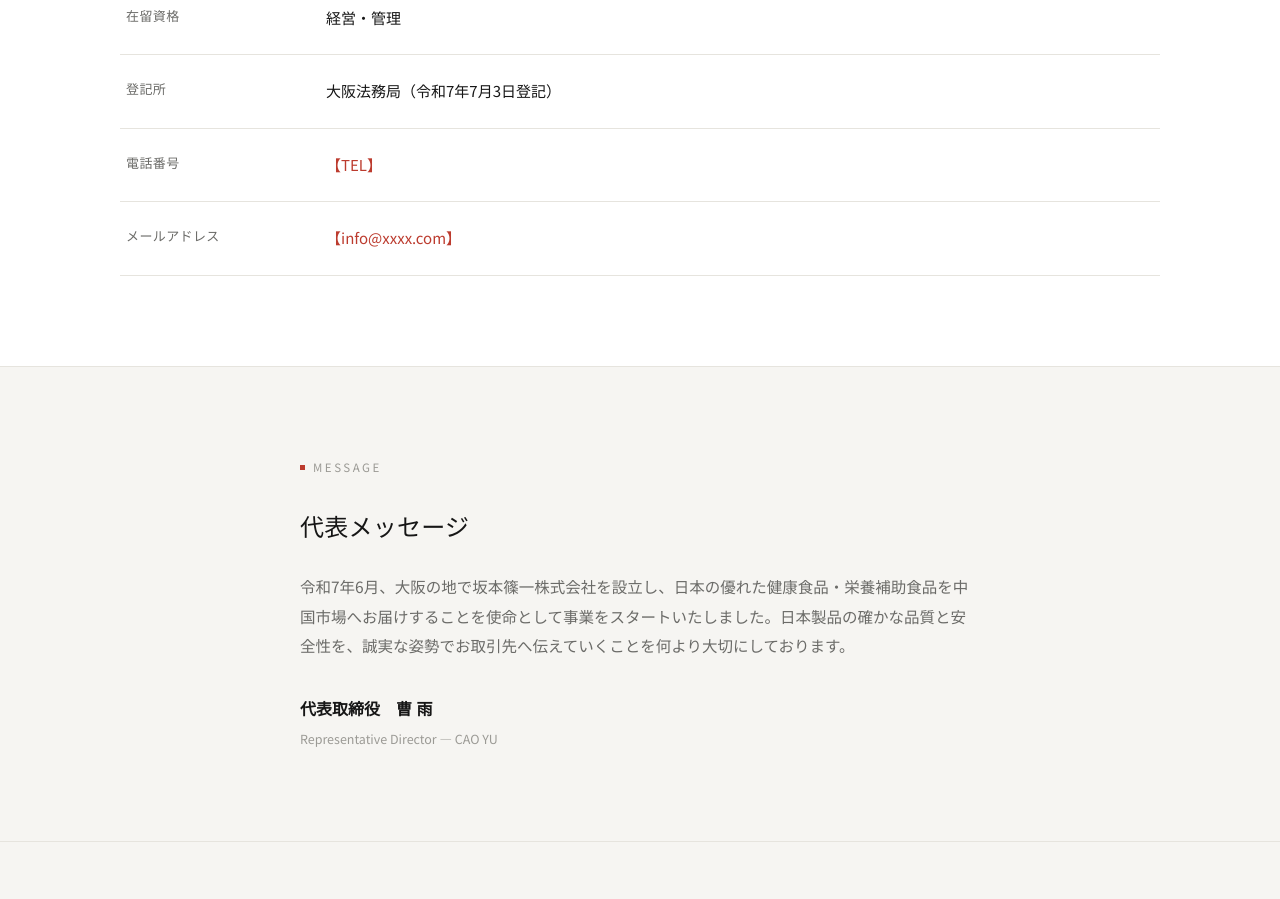
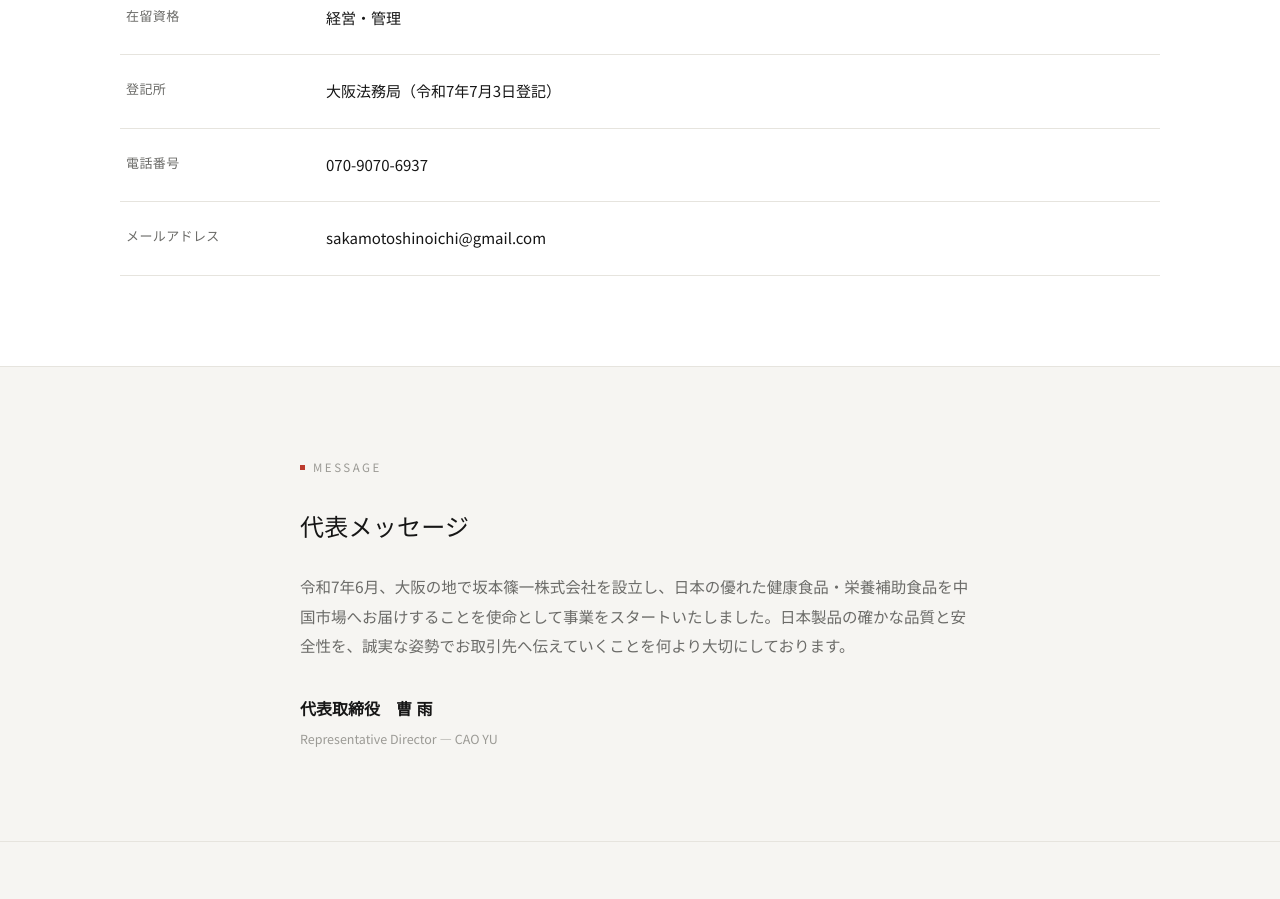
Before and after one commit to sakamotoshinoichi/sakamotoshinoichi, a plain HTML site: page about.html in a window 1280 px wide. Shown: the part 1200-2099 px from the top of the page. Drawn offline with Linux system fonts and the light colour scheme.

Commit message:
Update contact information in about.html

```diff
--- a/about.html
+++ b/about.html
@@ -107,11 +107,11 @@
         </tr>
         <tr>
           <th class="lang-jp">電話番号</th><th class="lang-cn">电话</th>
-          <td><span class="fill">【TEL】</span></td>
+          <td>070-9070-6937</td>
         </tr>
         <tr>
           <th class="lang-jp">メールアドレス</th><th class="lang-cn">邮箱</th>
-          <td><span class="fill">【info@xxxx.com】</span></td>
+          <td><a href="mailto:sakamotoshinoichi@gmail.com">sakamotoshinoichi@gmail.com</a></td>
         </tr>
       </table>
     </div>
```
